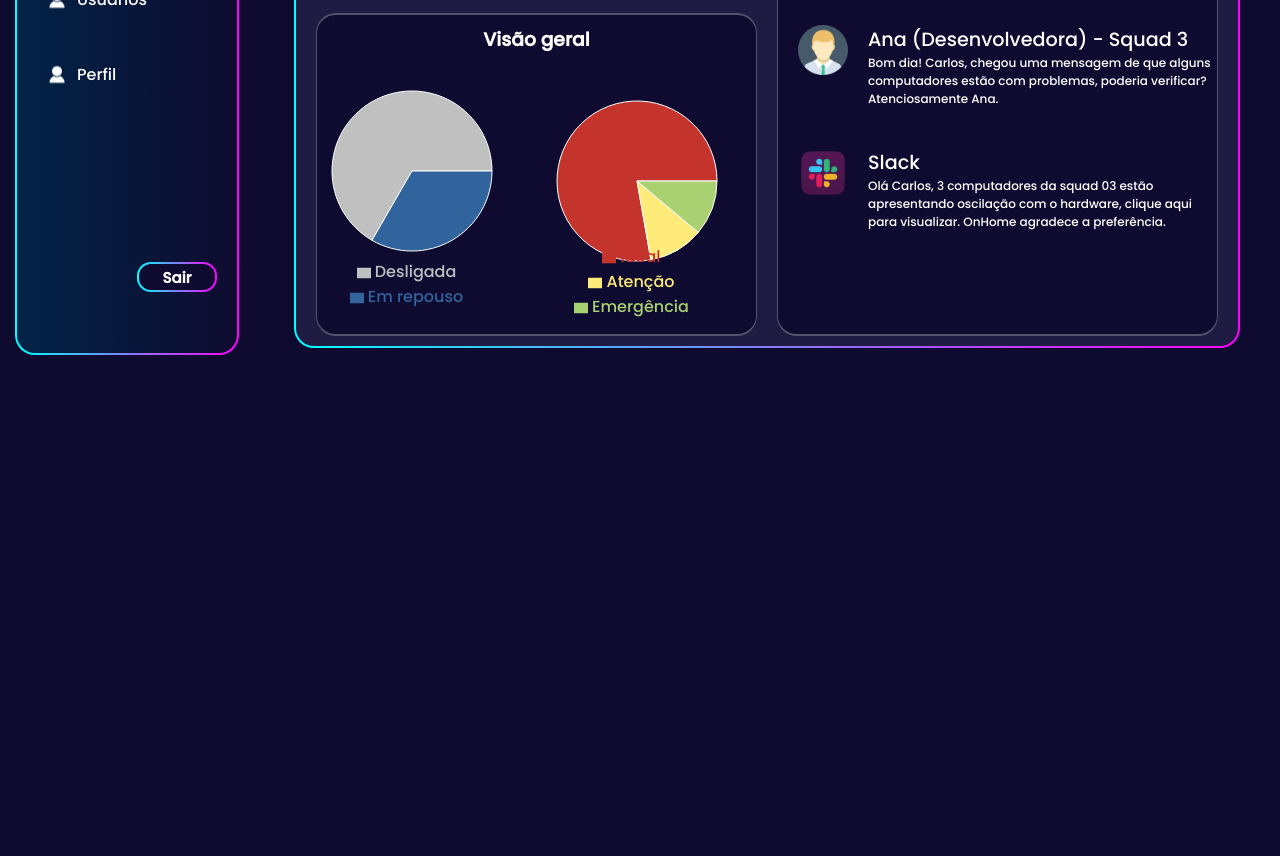
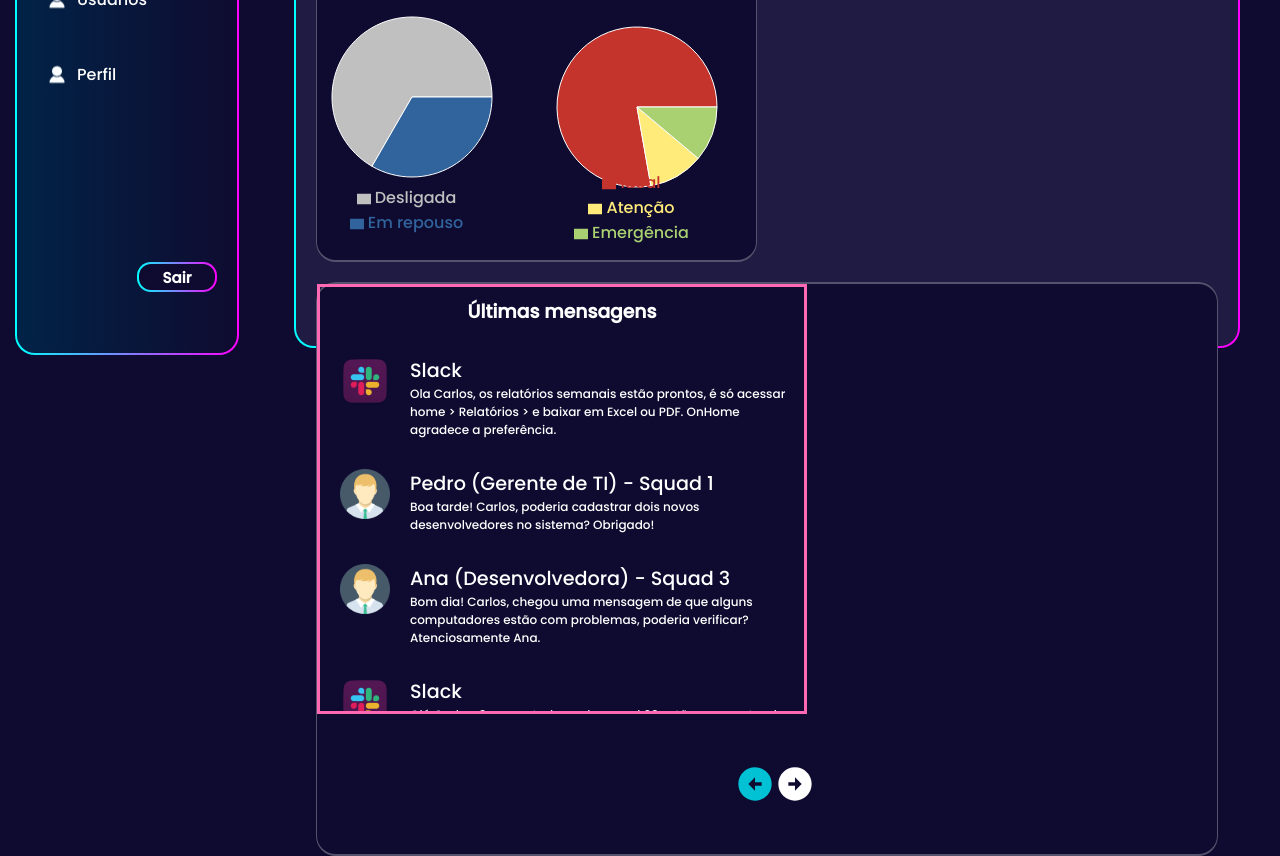
Before and after one commit to julianaesteves/projeto-p.i-onhome-site, a React (Create React App) app in the folder projeto-react/onhome/: page /dashboard in a window 1280 px wide. Shown: the part 420-1276 px from the top of the page. Before the commit the page ends 800 px from the top, so only its background shows below. Built offline with nearby package versions, Linux system fonts and the light colour scheme.

Commit message:
adicionando funcionarios na geral

```diff
--- /dev/null
+++ b/projeto-react/onhome/src/pages/Dashboard/Home/Workers/index.jsx
@@ -0,0 +1,17 @@
+import Border from "../../../../components/Border";
+import AccountBoxIcon from '@mui/icons-material/AccountBox';
+
+import './style.css';
+
+export default function Workers({nome}) {
+    return (
+        <div className="worker-mainContainer">
+            <Border>
+                <div className="worker--container">
+                    <AccountBoxIcon sx={{color: "#fff", fontSize: 30}}/>
+                    <p className="worker--name">Jaime</p>
+                </div>
+            </Border>
+        </div>
+    )
+}
--- /dev/null
+++ b/projeto-react/onhome/src/pages/Dashboard/Home/Workers/style.css
@@ -0,0 +1,14 @@
+.worker-mainContainer {
+    margin-bottom: 10px;
+}
+
+.worker--container {
+    display: flex;
+    height: 80px;
+    padding: 10px 0 0 10px;
+}
+
+.worker--container .worker--name{
+    color: #fff;
+    font-size: 15px;
+}
--- a/projeto-react/onhome/src/pages/Dashboard/Home/index.jsx
+++ b/projeto-react/onhome/src/pages/Dashboard/Home/index.jsx
@@ -1,39 +1,62 @@
 import Border from "../../../components/Border";
 import GradientText from "../../../components/GradientText";
 import Message from "./Message";
-import ConnectedMachines from "./ConnectedMachines"
+import ConnectedMachines from "./ConnectedMachines";
 import MachinesOff from "./MachinesOff";
 import LastActivities from "./LastActivities";
+import Workers from "./Workers";
+import ArrowCircleLeftIcon from '@mui/icons-material/ArrowCircleLeft';
+import ArrowCircleRightIcon from '@mui/icons-material/ArrowCircleRight';
+import { useState } from "react";
 
-import './style.css';
+import "./style.css";
 
 const Home = () => {
   const messageList = [
     {
       author: "Slack",
-            content: "Ola Carlos, os relatórios semanais estão prontos, é só acessar home > Relatórios > e baixar em Excel ou PDF. OnHome agradece a preferência.",
-            icon: "./icons/slack.svg"
+      content:
+        "Ola Carlos, os relatórios semanais estão prontos, é só acessar home > Relatórios > e baixar em Excel ou PDF. OnHome agradece a preferência.",
+      icon: "./icons/slack.svg",
     },
     {
       author: "Pedro (Gerente de TI) - Squad 1",
-            content: "Boa tarde! Carlos, poderia cadastrar dois novos desenvolvedores no sistema? Obrigado!",
-            icon: "./icons/persona.svg"
+      content:
+        "Boa tarde! Carlos, poderia cadastrar dois novos desenvolvedores no sistema? Obrigado!",
+      icon: "./icons/persona.svg",
     },
     {
       author: "Ana (Desenvolvedora) - Squad 3",
-            content: "Bom dia! Carlos, chegou uma mensagem de que alguns computadores estão com problemas, poderia verificar? Atenciosamente Ana.",
-            icon: "./icons/persona.svg"
+      content:
+        "Bom dia! Carlos, chegou uma mensagem de que alguns computadores estão com problemas, poderia verificar? Atenciosamente Ana.",
+      icon: "./icons/persona.svg",
     },
     {
       author: "Slack",
-            content: "Olá Carlos, 3 computadores da squad 03 estão apresentando oscilação com o hardware, clique aqui para visualizar. OnHome agradece a preferência.",
-            icon: "./icons/slack.svg"
-        }
-    ]
+      content:
+        "Olá Carlos, 3 computadores da squad 03 estão apresentando oscilação com o hardware, clique aqui para visualizar. OnHome agradece a preferência.",
+      icon: "./icons/slack.svg",
+    },
+  ];
+
+const [isMessagesVisible, setMessagesVisible] = useState(true);
+const [isWorkerHidden, setWorkerHidden] = useState(true);
+
 
   return (
     <div className="home-graph-container">
-            <Border width={"730px"} padding={"10px 0 0 0"} margin={"0 0 20px 0"} children={<GradientText className="welcome" title="Bem-Vindo, Carlos!" textAlign='center' />} />
+      <Border
+        width={"730px"}
+        padding={"10px 0 0 0"}
+        margin={"0 0 20px 0"}
+        children={
+          <GradientText
+            className="welcome"
+            title="Bem-Vindo, Carlos!"
+            textAlign="center"
+          />
+        }
+      />
       <div className="home-graph border-gradient">
         <div className="home-column-graph">
           <div className="home-graph-item">
@@ -53,15 +76,44 @@ const Home = () => {
               <ConnectedMachines />
             </div>
           </div>
-
         </div>
-                <div className="home-graph-item">
+        <div className="home-graph-item messages--workers-content">
+          <div className="home-graph--rigth-content">
+          <div className={isMessagesVisible ? "home-graph-messages-item-visible" : "home-graph-messages-item-hidden"}>
+            <div>
                 <div className="home-graph-title">
                 <h3>Últimas mensagens</h3>
                 </div>
-                    {messageList.map(message => (
-                        <Message message={message}/>
+                {messageList.map((message) => (
+                <Message message={message} />
                 ))}
+                </div>
+          </div>
+          <div className={isWorkerHidden ? "home-graph-workers-item-hidden" : "home-graph-workers-item-visible"}>
+            <div>
+                <div className="home-graph-title">
+                <h3>Colaboradores</h3>
+                </div>
+                <Workers />
+                <Workers />
+                <Workers />
+                <Workers />
+                <Workers />
+                <Workers />
+                <Workers />
+            </div>
+          </div>
+          </div>
+            <div className="circle-icons">
+                <ArrowCircleLeftIcon
+                  sx={{color: '#00c2d4', fontSize: 40}}
+                  onClick={() => {
+                    setMessagesVisible(true); setWorkerHidden(true)}}/>
+                <ArrowCircleRightIcon
+                  sx={{color: '#fff', fontSize: 40}}
+                  onClick={() => {
+                    setWorkerHidden(false); setMessagesVisible(false)}}/>
+            </div>
         </div>
       </div>
     </div>
--- a/projeto-react/onhome/src/pages/Dashboard/Home/style.css
+++ b/projeto-react/onhome/src/pages/Dashboard/Home/style.css
@@ -33,12 +33,57 @@
     margin: 10px;
 }
 
+.home-graph--rigth-content{
+    max-height: 430px;
+    width: 490px;
+    /* max-width: 490px; */
+    overflow: hidden;
+    display: flex;
+}
+
+.messages--workers-content{
+}
+
+.home-graph-messages-item-visible{
+    /* border: yellow solid 2px; */
+    position: relative;
+    overflow: auto;
+    border: hotpink 3px solid;
+    transition: all ease 2s;
+    display: block;
+}
+.home-graph-messages-item-hidden{
+    display: none;
+}
+
 .home-graph-item img{
     width: 60%;
 }
 
 .home-graph-title {
     margin: 10px;
+}
+
+.home-graph-workers-item-visible {
+    width: 100%;
+    height: 450px;
+    padding: 10px;
+    overflow: auto;
+    position: relative;
+    display: block;
+}
+
+.home-graph-workers-item-hidden {
+    display: none;
+    border: orange solid 3px;
+}
+
+.home-graph-item .circle-icons {
+    display: flex;
+    width: 65px;
+    align-items: center;
+    margin: 50px auto;
+    justify-content: space-between;
 }
 
 .home-graph-content-1 {
```
Lines whose indentation alone changed are shown as unchanged.
